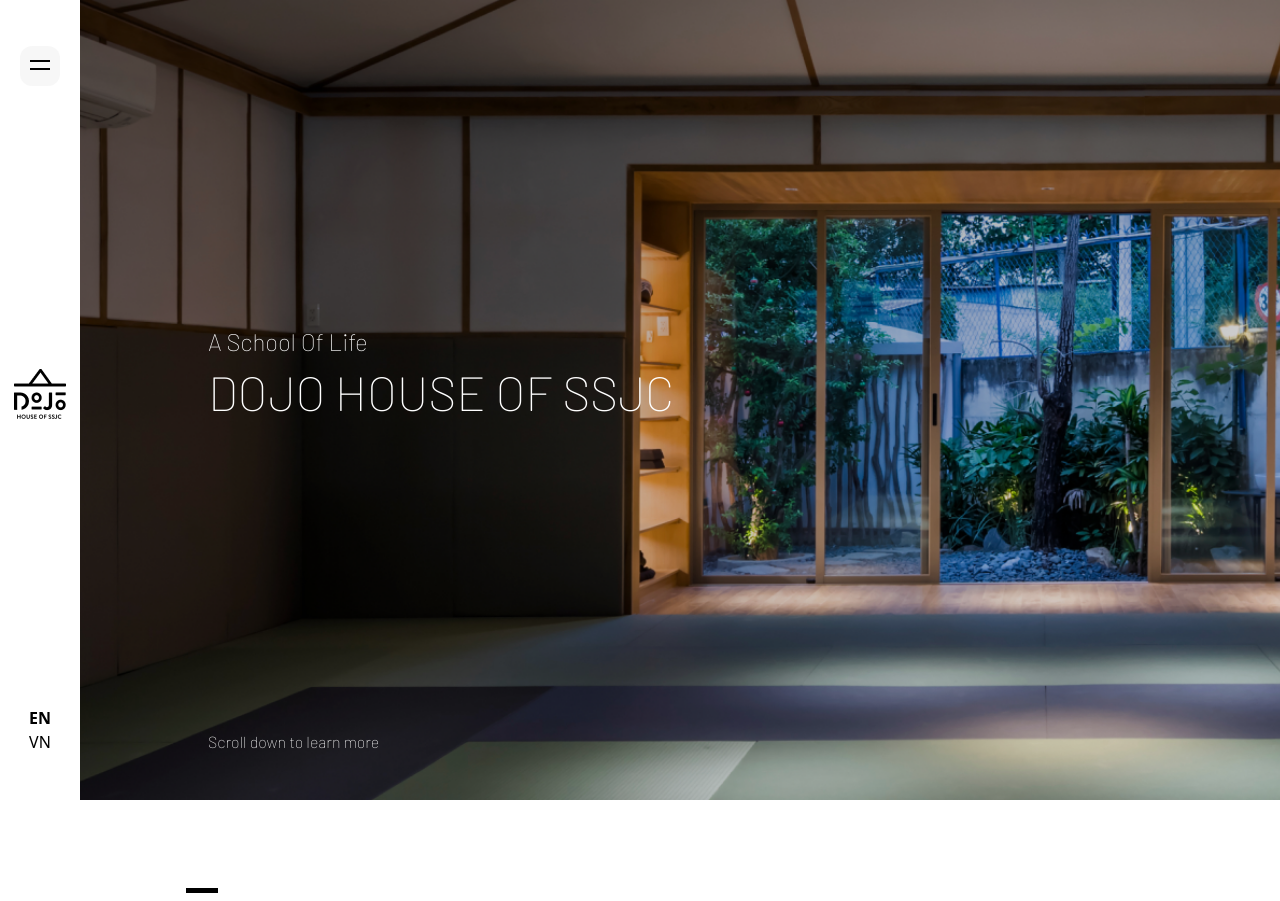
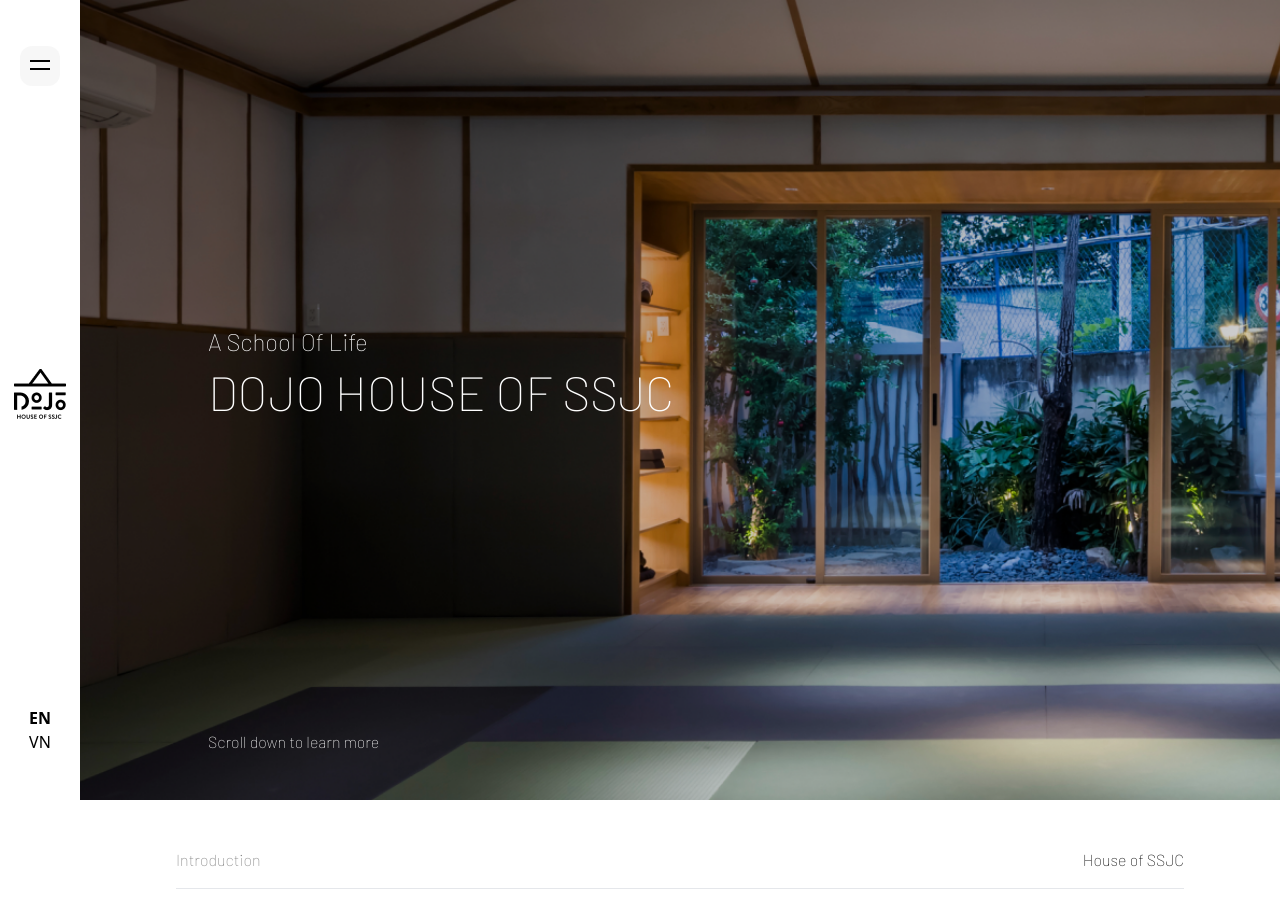
Before and after one commit to akpascalp/ssjc-site, a Vue app: page / in a window 1280 px wide. Shown: the top 901 px of the page. Built offline with nearby package versions, Linux system fonts and the light colour scheme.

Commit message:
Add header

```diff
--- a/src/pages/Home.vue
+++ b/src/pages/Home.vue
@@ -12,6 +12,12 @@
   <br class="py-6" />
 
   <!-- Our Concept -->
+
+  <div class="font-barlow text-[16px] my-6 px-24 grid grid-cols-2">
+    <p class="text-[#7C7C7C]">Introduction</p>
+    <p class="justify-self-end">House of SSJC</p>
+    <hr class="my-4 col-span-2">
+  </div>
 
   <div>
     <Bloc1>
--- a/src/pages/Judo.vue
+++ b/src/pages/Judo.vue
@@ -5,6 +5,11 @@
 
 
   <br class="py-6" />
+
+  <div class="font-barlow text-[16px] my-6 px-24 grid grid-cols-2">
+    <p class="text-[#7C7C7C]">Introduction</p>
+    <hr class="my-4 col-span-2">
+  </div>
 
   <!-- Judo -->
 
```
